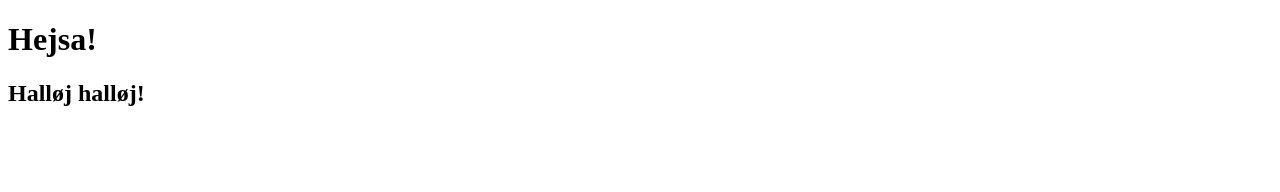
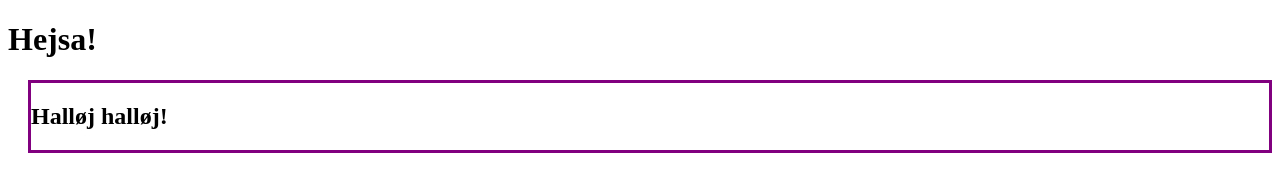
Before and after one commit to monicaalv/K-M, a plain HTML site: page index.html in a window 1280 px wide. Drawn offline with Linux system fonts and the light colour scheme.

Commit message:
øvelse 8 first commit

```diff
--- a/index.html
+++ b/index.html
@@ -6,6 +6,14 @@
     <meta name="viewport" content="width=device-width, initial-scale=1.0">
     <title>KogM</title>
     <link rel="stylesheet" href="">
+    <style>
+        article {
+
+            margin-left: 20px;
+            border: 3px solid purple;
+        }
+
+    </style>
 </head>
 
 <body>
```
